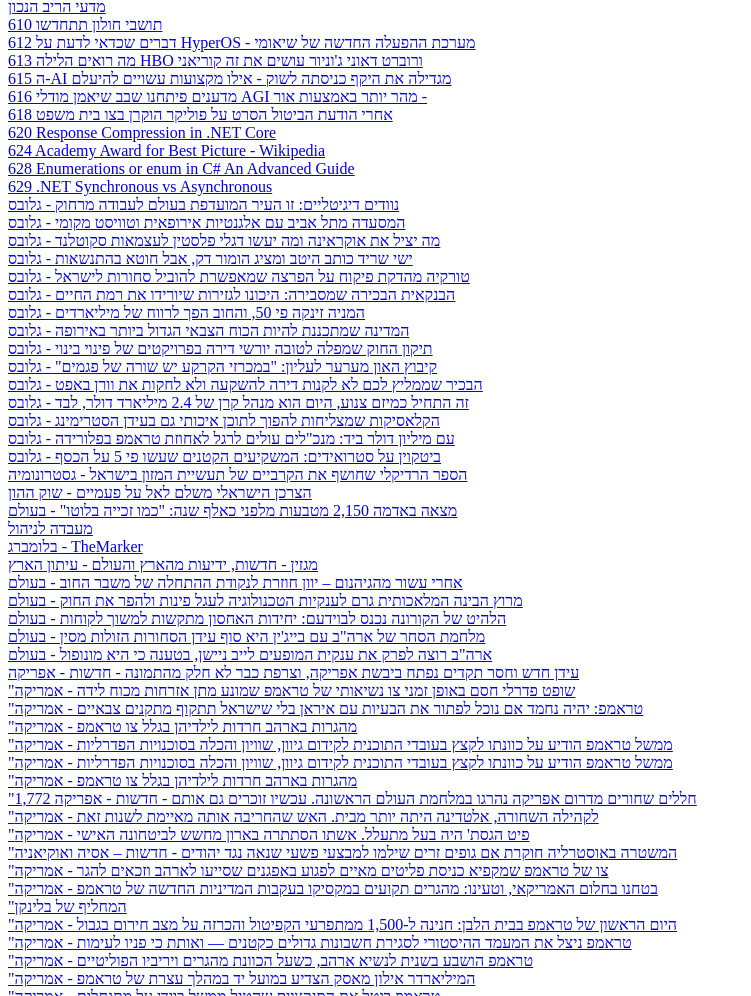
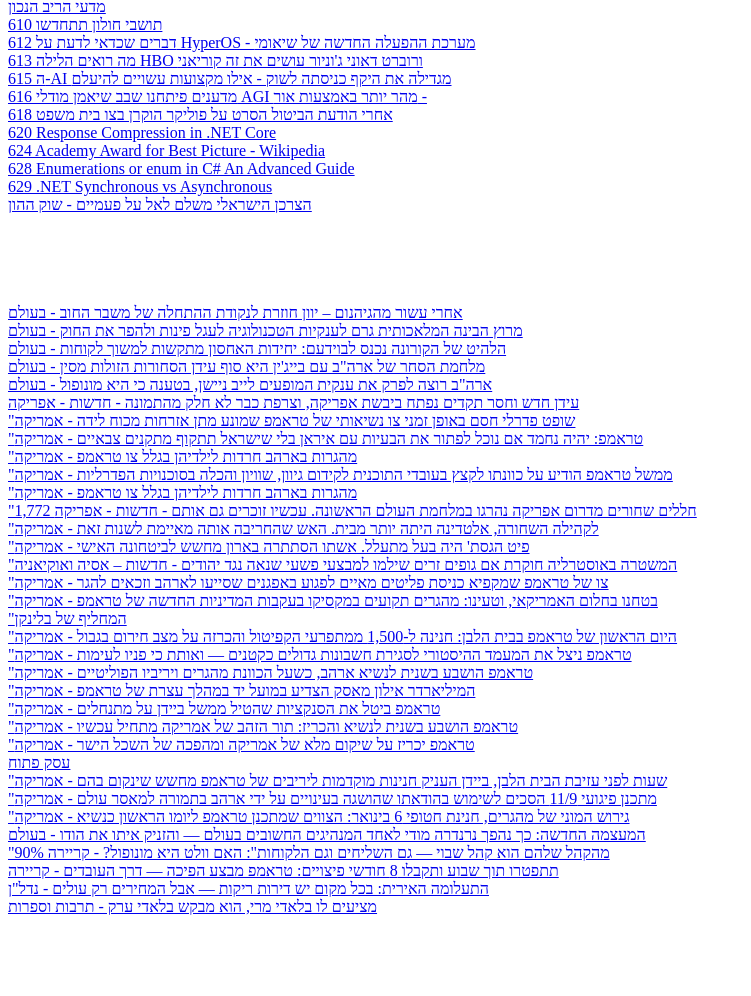
Before and after one commit to baruchno/ReadLater, a plain HTML site: page onetab_links.html in a window 1280 px wide. Shown: the part 892-1888 px from the top of the page, without its empty margins (0-751 px from the left). After the commit the page ends 1852 px from the top, so only its background shows below. Drawn offline with Linux system fonts and the light colour scheme.

Commit message:
Update onetab_links.html

```diff
--- a/onetab_links.html
+++ b/onetab_links.html
@@ -67,27 +67,8 @@
 <a href="https://en.wikipedia.org/wiki/Academy_Award_for_Best_Picture">624 Academy Award for Best Picture - Wikipedia</a><br>
 <a href="https://www.c-sharpcorner.com/article/enumerations-or-enum-in-c-sharp-an-advanced-guide/">628 Enumerations or enum in C#  An Advanced Guide</a><br>
 <a href="https://www.c-sharpcorner.com/article/net-synchronous-vs-asynchronous/">629 .NET Synchronous vs Asynchronous</a><br>
-<a href="https://www.instapaper.com/text?u=https://www.globes.co.il/news/article.aspx?did=1001479730">נוודים דיגיטליים: זו העיר המועדפת בעולם לעבודה מרחוק - גלובס</a><br>
-<a href="https://www.instapaper.com/text?u=https://www.globes.co.il/news/article.aspx?did=1001478930">המסעדה מתל אביב עם אלגנטיות אירופאית וטוויסט מקומי - גלובס</a><br>
-<a href="https://www.instapaper.com/text?u=https://www.globes.co.il/news/article.aspx?did=1001478880">מה יציל את אוקראינה ומה יעשו דגלי פלסטין לעצמאות סקוטלנד - גלובס</a><br>
-<a href="https://www.instapaper.com/text?u=https://www.globes.co.il/news/article.aspx?did=1001492307">ישי שריד כותב היטב ומציג הומור דק, אבל חוטא בהתנשאות - גלובס</a><br>
-<a href="https://www.instapaper.com/text?u=https://www.globes.co.il/news/article.aspx?did=1001492389">טורקיה מהדקת פיקוח על הפרצה שמאפשרת להוביל סחורות לישראל - גלובס</a><br>
-<a href="https://www.instapaper.com/text?u=https://www.globes.co.il/news/article.aspx?did=1001492201">הבנקאית הבכירה שמסבירה: היכונו לגזירות שיורידו את רמת החיים - גלובס</a><br>
-<a href="https://www.instapaper.com/text?u=https://www.globes.co.il/news/article.aspx?did=1001492012">המניה זינקה פי 50, והחוב הפך לרווח של מיליארדים - גלובס</a><br>
-<a href="https://www.instapaper.com/text?u=https://www.globes.co.il/news/article.aspx?did=1001478707">המדינה שמתכננת להיות הכוח הצבאי הגדול ביותר באירופה - גלובס</a><br>
-<a href="https://www.instapaper.com/text?u=https://www.globes.co.il/news/article.aspx?did=1001478144">תיקון החוק שמפלה לטובה יורשי דירה בפרויקטים של פינוי בינוי - גלובס</a><br>
-<a href="https://www.instapaper.com/text?u=https://www.globes.co.il/news/article.aspx?did=1001493651">קיבוץ האון מערער לעליון: "במכרזי הקרקע יש שורה של פגמים" - גלובס</a><br>
-<a href="https://www.instapaper.com/text?u=https://www.globes.co.il/news/article.aspx?did=1001493533">הבכיר שממליץ לכם לא לקנות דירה להשקעה ולא לחקות את וורן באפט - גלובס</a><br>
-<a href="https://www.instapaper.com/text?u=https://www.globes.co.il/news/article.aspx?did=1001495792&utm_source=pocket_saves">זה התחיל כמיזם צנוע, היום הוא מנהל קרן של 2.4 מיליארד דולר, לבד - גלובס</a><br>
-<a href="https://www.instapaper.com/text?u=https://www.globes.co.il/news/article.aspx?did=1001497856&utm_source=pocket_saves">הקלאסיקות שמצליחות להפוך לתוכן איכותי גם בעידן הסטרימינג - גלובס</a><br>
-<a href="https://www.instapaper.com/text?u=https://www.globes.co.il/news/article.aspx?did=1001499069&utm_source=pocket_saves">עם מיליון דולר ביד: מנכ"לים עולים לרגל לאחוזת טראמפ בפלורידה - גלובס</a><br>
-<a href="https://www.instapaper.com/text?u=https://www.globes.co.il/news/article.aspx?did=1001495567&utm_source=pocket_saves">ביטקוין על סטרואידים: המשקיעים הקטנים שעשו פי 5 על הכסף - גלובס</a><br>
-<a href="https://archive.md/h5XnA#selection-1111.14-1111.420">הספר הרדיקלי שחושף את הקרביים של תעשיית המזון בישראל - גסטרונומיה</a><br>
 <a href="https://www.themarker.com/markets/2024-05-30/ty-article/.premium/0000018f-c7b7-da41-a9cf-d7bfb8320000">הצרכן הישראלי משלם לאל על פעמיים - שוק ההון</a><br>
-<a href="https://www.themarker.com/wallstreet/2024-05-26/ty-article/.premium/0000018f-b4b4-dfc6-a3ef-b5fc63b60000">מצאה באדמה 2,150 מטבעות מלפני כאלף שנה: "כמו זכייה בלוטו" - בעולם</a><br>
-<a href="https://www.themarker.com/ty-tag/managementlab-0000017f-da31-dea8-a77f-de7396750000">מעבדה לניהול</a><br>
-<a href="https://www.themarker.com/ty-WRITER/0000017f-da28-d494-a17f-de2b3ba50001">בלומברג - TheMarker</a><br>
-<a href="https://www.themarker.com/magazine">מגזין - חדשות, ידיעות מהארץ והעולם - עיתון הארץ</a><br>
+<br><br><br><br><br>
 <a href="https://www.themarker.com/wallstreet/2024-04-21/ty-article/.premium/0000018e-f12e-dbb3-a3bf-f5efa83b0000">אחרי עשור מהגיהנום – יוון חוזרת לנקודת ההתחלה של משבר החוב - בעולם</a><br>
 <a href="https://archive.md/DGznu">מרוץ הבינה המלאכותית גרם לענקיות הטכנולוגיה לעגל פינות ולהפר את החוק - בעולם</a><br>
 <a href="https://archive.md/jloZA">הלהיט של הקורונה נכנס לבוידעם: יחידות האחסון מתקשות למשוך לקוחות - בעולם</a><br>
@@ -98,7 +79,6 @@
 <a href="https://archive.md/KDDKT">"טראמפ: יהיה נחמד אם נוכל לפתור את הבעיות עם איראן בלי שישראל תתקוף מתקנים צבאיים - אמריקה</a><br>
 <a href="https://archive.md/6czWR">"מהגרות בארהב חרדות לילדיהן בגלל צו טראמפ - אמריקה</a><br>
 <a href="https://archive.md/ORbNM">"ממשל טראמפ הודיע על כוונתו לקצץ בעובדי התוכנית לקידום גיוון, שוויון והכלה בסוכנויות הפדרליות - אמריקה</a><br>
-<a href="https://archive.md/h4hzD">"ממשל טראמפ הודיע על כוונתו לקצץ בעובדי התוכנית לקידום גיוון, שוויון והכלה בסוכנויות הפדרליות - אמריקה</a><br>
 <a href="https://archive.md/OEzbI">"מהגרות בארהב חרדות לילדיהן בגלל צו טראמפ - אמריקה</a><br>
 <a href="https://archive.md/xq4HQ">"1,772 חללים שחורים מדרום אפריקה נהרגו במלחמת העולם הראשונה. עכשיו זוכרים גם אותם - חדשות - אפריקה</a><br>
 <a href="https://archive.md/2vObC">"לקהילה השחורה, אלטדינה היתה יותר מבית. האש שהחריבה אותה מאיימת לשנות זאת - אמריקה</a><br>
```
